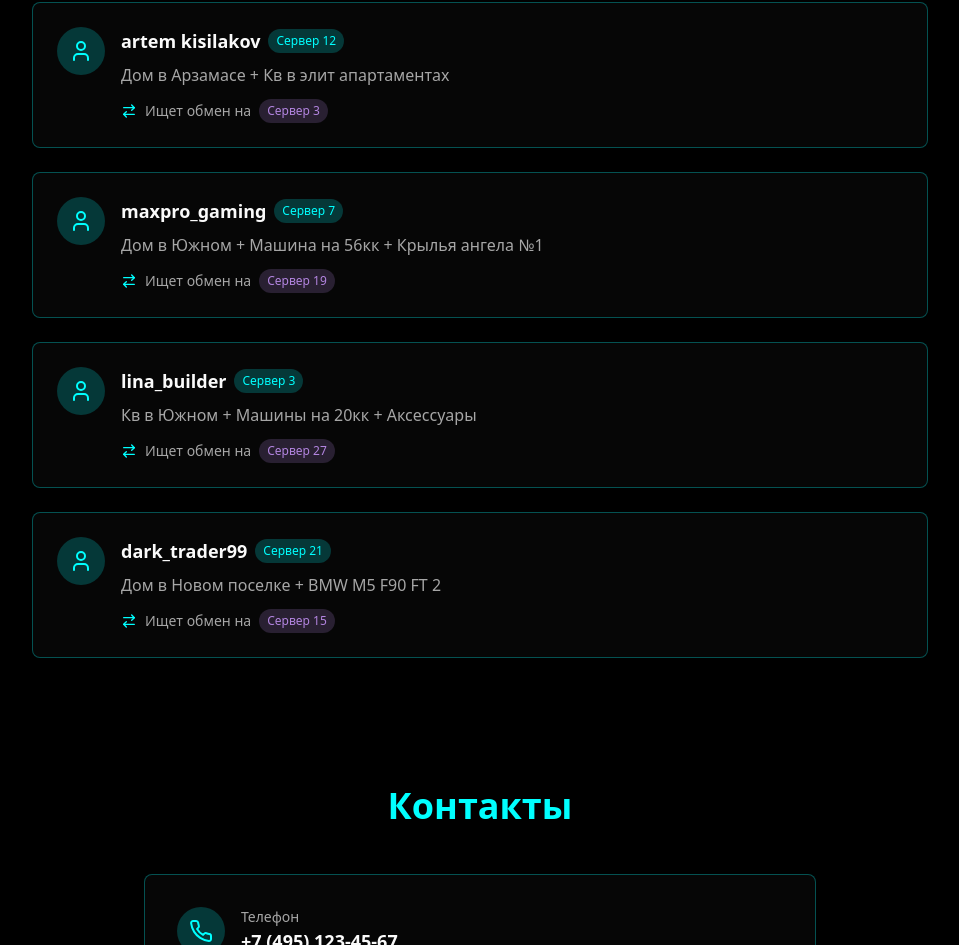
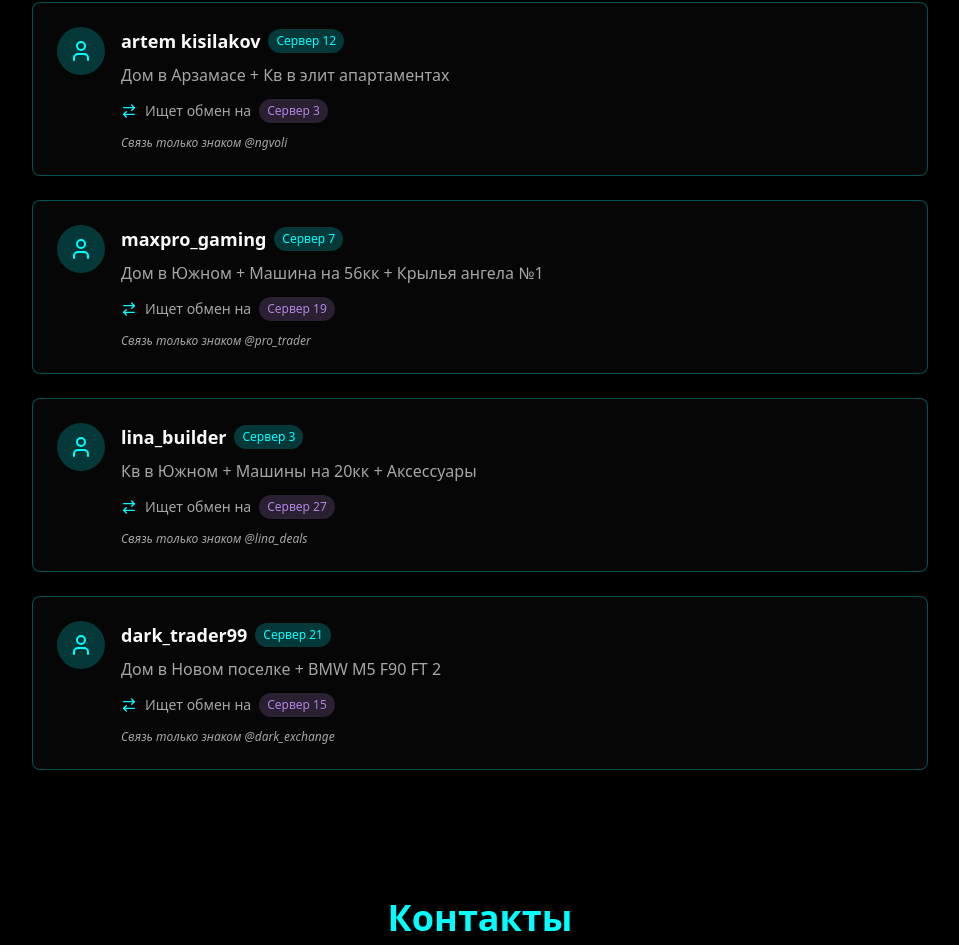
Before and after one commit to pr-poehali-dev/yura-site-kpi-sale-mobile, a React (Vite) app: page / in a window 1280 px wide. Shown: the part 458-1403 px from the top of the page, without its empty margins (160-1119 px from the left). Built offline with nearby package versions, Linux system fonts and the light colour scheme.

Commit message:
Добавить собак-ngoли к объявлениям

```diff
--- a/src/pages/Index.tsx
+++ b/src/pages/Index.tsx
@@ -40,11 +40,12 @@ const Index = () => {
                     <span className="text-xs px-2 py-1 rounded-full bg-primary/20 text-primary">Сервер 12</span>
                   </div>
                   <p className="text-muted-foreground mb-3">Дом в Арзамасе + Кв в элит апартаментах</p>
-                  <div className="flex items-center gap-2 text-sm">
+                  <div className="flex items-center gap-2 text-sm mb-3">
                     <Icon name="ArrowRightLeft" size={16} className="text-primary" />
                     <span className="text-muted-foreground">Ищет обмен на</span>
                     <span className="text-xs px-2 py-1 rounded-full bg-secondary/20 text-secondary">Сервер 3</span>
                   </div>
+                  <p className="text-xs text-muted-foreground italic">Связь только знаком @ngvoli</p>
                 </div>
               </div>
             </Card>
@@ -60,11 +61,12 @@ const Index = () => {
                     <span className="text-xs px-2 py-1 rounded-full bg-primary/20 text-primary">Сервер 7</span>
                   </div>
                   <p className="text-muted-foreground mb-3">Дом в Южном + Машина на 56кк + Крылья ангела №1</p>
-                  <div className="flex items-center gap-2 text-sm">
+                  <div className="flex items-center gap-2 text-sm mb-3">
                     <Icon name="ArrowRightLeft" size={16} className="text-primary" />
                     <span className="text-muted-foreground">Ищет обмен на</span>
                     <span className="text-xs px-2 py-1 rounded-full bg-secondary/20 text-secondary">Сервер 19</span>
                   </div>
+                  <p className="text-xs text-muted-foreground italic">Связь только знаком @pro_trader</p>
                 </div>
               </div>
             </Card>
@@ -80,11 +82,12 @@ const Index = () => {
                     <span className="text-xs px-2 py-1 rounded-full bg-primary/20 text-primary">Сервер 3</span>
                   </div>
                   <p className="text-muted-foreground mb-3">Кв в Южном + Машины на 20кк + Аксессуары</p>
-                  <div className="flex items-center gap-2 text-sm">
+                  <div className="flex items-center gap-2 text-sm mb-3">
                     <Icon name="ArrowRightLeft" size={16} className="text-primary" />
                     <span className="text-muted-foreground">Ищет обмен на</span>
                     <span className="text-xs px-2 py-1 rounded-full bg-secondary/20 text-secondary">Сервер 27</span>
                   </div>
+                  <p className="text-xs text-muted-foreground italic">Связь только знаком @lina_deals</p>
                 </div>
               </div>
             </Card>
@@ -100,11 +103,12 @@ const Index = () => {
                     <span className="text-xs px-2 py-1 rounded-full bg-primary/20 text-primary">Сервер 21</span>
                   </div>
                   <p className="text-muted-foreground mb-3">Дом в Новом поселке + BMW M5 F90 FT 2</p>
-                  <div className="flex items-center gap-2 text-sm">
+                  <div className="flex items-center gap-2 text-sm mb-3">
                     <Icon name="ArrowRightLeft" size={16} className="text-primary" />
                     <span className="text-muted-foreground">Ищет обмен на</span>
                     <span className="text-xs px-2 py-1 rounded-full bg-secondary/20 text-secondary">Сервер 15</span>
                   </div>
+                  <p className="text-xs text-muted-foreground italic">Связь только знаком @dark_exchange</p>
                 </div>
               </div>
             </Card>
```
